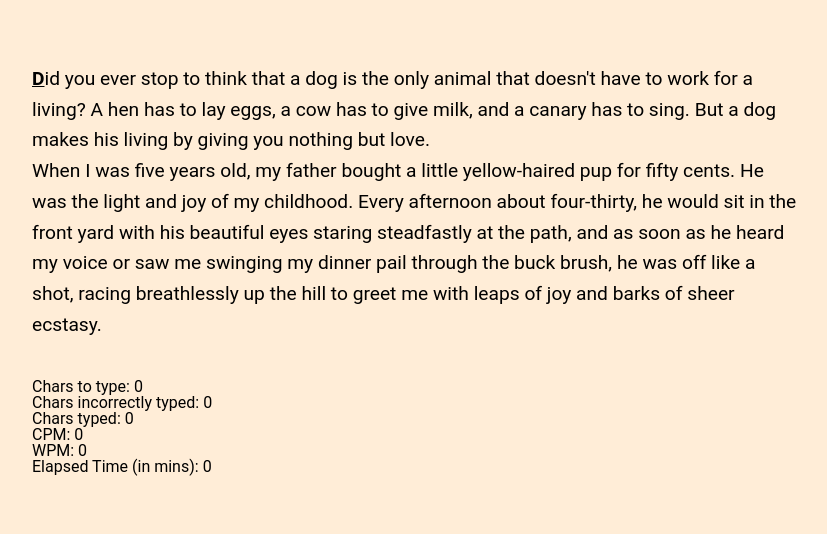
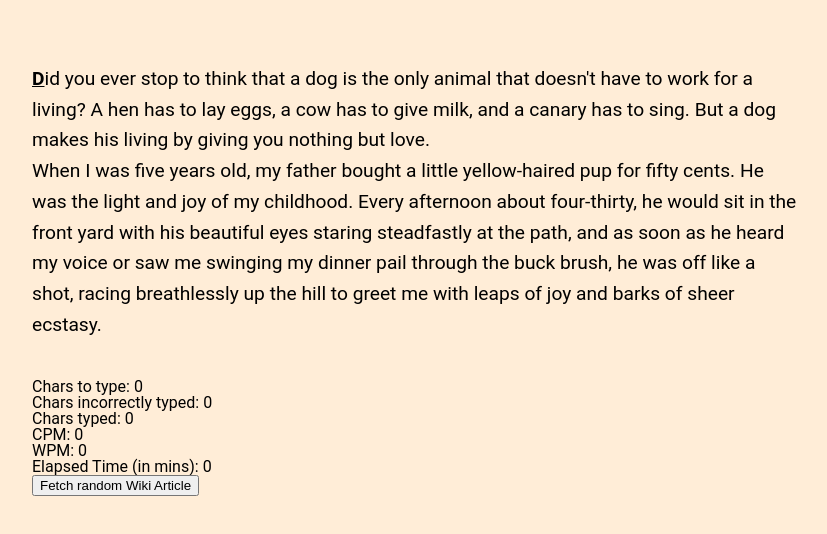
Before and after one commit to jasbir-singh/typer, a React (Create React App) app: page / in a window 1280 px wide. Shown: the top 534 px of the page, without its empty margins (224-1051 px from the left). Built offline with nearby package versions, Linux system fonts and the light colour scheme.

Commit message:
Use redux-saga to fetch wiki articles

```diff
--- a/package.json
+++ b/package.json
@@ -3,6 +3,7 @@
   "version": "0.1.0",
   "private": true,
   "dependencies": {
+    "axios": "^0.18.0",
     "detect-pitch": "^1.1.0",
     "react": "^16.4.1",
     "react-dom": "^16.4.1",
@@ -10,6 +11,7 @@
     "react-scripts": "1.1.4",
     "redux": "^4.0.0",
     "redux-devtools-extension": "^2.13.5",
+    "redux-saga": "^0.16.0",
     "redux-thunk": "^2.3.0",
     "styled-components": "^3.3.3"
   },
--- a/src/App.js
+++ b/src/App.js
@@ -3,6 +3,7 @@ import styled from 'styled-components';
 import Text from './Text';
 import TypingStats from './TypingStats';
 import { connect } from 'react-redux';
+import WikipediaButton from './WikipediaButton';
 
 const StyledApp = styled.div`
   height: 100%;
@@ -30,6 +31,7 @@ class App extends Component {
       <div>
         <Text />
         <TypingStats />
+        <WikipediaButton />
       </div>
     )
   }
--- a/src/Text.js
+++ b/src/Text.js
@@ -47,7 +47,6 @@ class Text extends Component {
   }
 
   componentDidMount() {
-    this.props.fetchRandomArticle();
     document.addEventListener('keypress', this.keyPress.bind(this), false);
   }
 
@@ -90,6 +89,7 @@ class Text extends Component {
         {
           this.paragraphs()
         }
+        <p><em>{this.props.title}</em></p>
       </StyledText>
     );
   }
@@ -97,6 +97,7 @@ class Text extends Component {
 
 const mapStateToProps = state => ({
   text: state.text,
+  title: state.title,
   currentPosition: state.currentPosition,
   currentPara: state.currentPara,
   charToType: state.charToType,
--- /dev/null
+++ b/src/WikipediaButton.js
@@ -0,0 +1,20 @@
+import React, { Component } from 'react';
+import { connect } from 'react-redux';
+import {
+  fetchRandomArticle,
+} from './actions';
+
+const WikipediaButton = ({ fetchRandomArticle }) => {
+  return (
+      <button onClick={fetchRandomArticle}>Fetch random Wiki Article</button>
+  );
+};
+
+const mapDispatchToProps = {
+  fetchRandomArticle,
+};
+
+export default connect(
+  null,
+  mapDispatchToProps,
+)(WikipediaButton);
--- a/src/actions.js
+++ b/src/actions.js
@@ -1,9 +1,13 @@
+import * as API from './api';
 export const TYPE_STARTED = 'TYPE_STARTED';
 export const TYPE_SUCCESS = 'TYPE_SUCESS';
 export const TYPE_FAIL = 'TYPE_FAIL';
 export const UPDATE_TYPING_STATS = 'UPDATE_TYPING_STATS';
 export const TYPE_FINISHED = 'TYPE_FINISHED';
+export const FETCH_RANDOM_ARTICLE_SUCCESS = 'FETCH_RANDOM_ARTICLE_SUCCESS';
 
+//
+// https://en.wikipedia.org/w/api.php?format=json&action=query&prop=extracts&exintro=&explaintext=&titles=Stack%20Overflow
 const typeStarted = () => ({
   type: TYPE_STARTED,
   payload: {
@@ -38,9 +42,7 @@ const updateTypingStats = () => ({
   }
 });
 
-const fetchRandomArticle = () => ({
-  type: 'FETCH_RANDOM_ARTICLE',
-});
+const fetchRandomArticle = () => ({ type: 'FETCH_RANDOM_ARTICLE' });
 
 export {
   typeSuccess,
--- /dev/null
+++ b/src/api.js
@@ -0,0 +1,23 @@
+import axios from 'axios';
+import { guardianApiKey } from './api_keys';
+
+const randomDate = (start, end) => {
+  const date = new Date(start.getTime() + Math.random() * (end.getTime() - start.getTime()));
+  return `${date.getFullYear()}-${date.getMonth()+1}-${date.getDate()}`;
+};
+
+const getRandomGuardianArticle = () => {
+  const date = randomDate(new Date(2012, 0, 1), new Date());
+  const url = `https://content.guardianapis.com/search?q=debate&tag=politics/politics&from-date=${date}&api-key=${guardianApiKey}&show-fields=bodyText`;
+  return axios.get(url);
+};
+
+const wikiGetRandomArticle = () => {
+  const url = "https://en.wikipedia.org/w/api.php?origin=*&action=query&generator=random&prop=extracts&exchars=1000&format=json";
+  return axios.get(url);
+};
+
+export {
+  getRandomGuardianArticle,
+  wikiGetRandomArticle,
+};
--- /dev/null
+++ b/src/api_keys.js
@@ -0,0 +1 @@
+export const guardianApiKey = "3c269cc1-be45-42fa-adc9-1fe0c16c9446";
--- a/src/index.js
+++ b/src/index.js
@@ -8,11 +8,15 @@ import { Provider } from 'react-redux';
 import { createStore, applyMiddleware } from 'redux';
 import thunk from 'redux-thunk';
 import { composeWithDevTools } from 'redux-devtools-extension';
+import createSagaMiddleware from 'redux-saga';
+import rootSaga from './sagas';
 
+const sagaMiddleware = createSagaMiddleware();
 const store = createStore(
   reducers,
-  composeWithDevTools(applyMiddleware(thunk))
+  composeWithDevTools(applyMiddleware(thunk, sagaMiddleware))
 );
+sagaMiddleware.run(rootSaga);
 
 ReactDOM.render(
   <Provider store={store}>
--- a/src/reducers.js
+++ b/src/reducers.js
@@ -4,6 +4,7 @@ import {
   TYPE_FAIL,
   TYPE_FINISHED,
   UPDATE_TYPING_STATS,
+  FETCH_RANDOM_ARTICLE_SUCCESS,
 } from './actions';
 // import { combineReducers } from 'redux';
 
@@ -26,11 +27,8 @@ const initialState = {
 
 export default (state = initialState, action) => {
   switch(action.type) {
+  case FETCH_RANDOM_ARTICLE_SUCCESS:
   case UPDATE_TYPING_STATS:
-    return {
-      ...state,
-      ...action.payload
-    };
   case TYPE_STARTED:
     return {
       ...state,
--- a/src/sagas.js
+++ b/src/sagas.js
@@ -1,12 +1,41 @@
-import { call, put, takeEvery, takeLatest } from 'redux-saga/effects';
+import { call, put, takeLatest } from 'redux-saga/effects';
+import * as API from './api';
 
-const getArticle = () => {};
+const fetchRandomArticleSuccess = (text, title) => ({
+  type: 'FETCH_RANDOM_ARTICLE_SUCCESS',
+  payload: {
+    text: [text],
+    title: title,
+    currentPosition: 0,
+    currentPara: 0,
+    numberOfErrors: 0,
+    charToType: text[0],
+    typingFinished: false,
+  }
+});
+
+const stripHTML = str => str.replace(/<(?:.|\n)*?>/gm, '');
+
+async function asyncWikiCall() {
+  let text;
+  let numOfCalls = 0;
+  while (true) {
+    if (numOfCalls < 10 && text && (!text.title.match(/talk/i) && text.extract.length > 100)) {
+      break;
+    } else {
+      const response = await API.wikiGetRandomArticle();
+      text = Object.values(response.data.query.pages)[0];
+      numOfCalls++;
+    };
+  }
+  return text;
+}
 
 function* fetchRandomArticle(action) {
-  debugger;
   try {
-    const user = yield call(getArticle);
-    yield put({type: 'FETCH_RANDOM_ARTICLE_SUCCEEDED', user: user});
+    const text = yield call(asyncWikiCall);
+
+    yield put(fetchRandomArticleSuccess(stripHTML(text.extract), text.title));
   } catch (e) {
     yield put({type: 'FETCH_RANDOM_ARTICLE_FAILED', message: e.message});
   }
```
Also changed, not shown: 1 other file (tests, documents, lock files or other folders).
